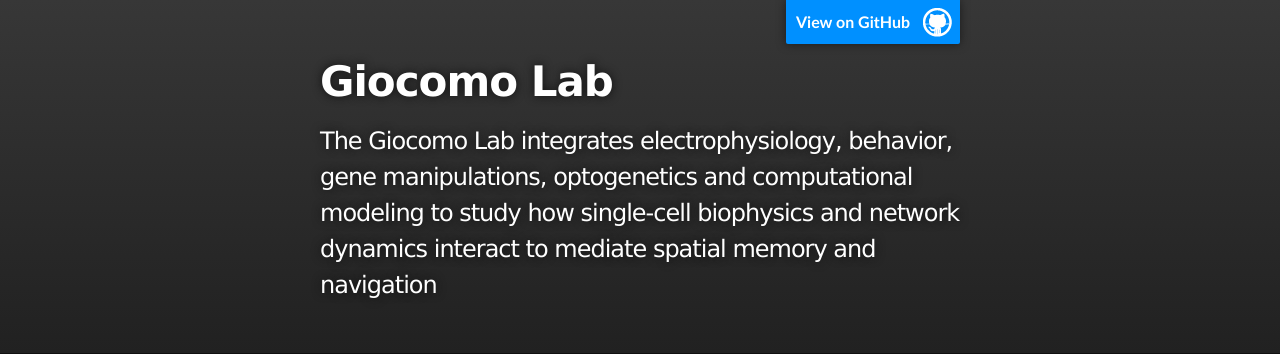
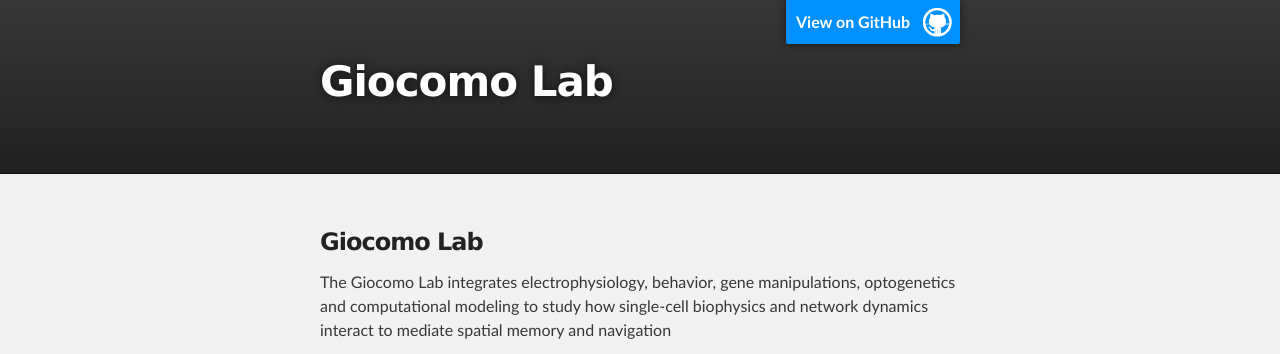
Before and after one commit to GiocomoLab/GiocomoLab.github.io, a plain HTML site: page index.html in a window 1280 px wide. Shown: the top 354 px of the page. Drawn offline with Linux system fonts and the light colour scheme; grey boxes are pictures that could not be loaded.

Commit message:
Update index.html

```diff
--- a/index.html
+++ b/index.html
@@ -19,7 +19,7 @@
           <a id="forkme_banner" href="https://github.com/GiocomoLab">View on GitHub</a>
 
           <h1 id="project_title">Giocomo Lab</h1>
-          <h2 id="project_tagline">The Giocomo Lab integrates electrophysiology, behavior, gene manipulations, optogenetics and computational modeling to study how single-cell biophysics and network dynamics interact to mediate spatial memory and navigation</h2>
+          <h2 id="project_tagline"></h2>
 
         </header>
     </div>
```
